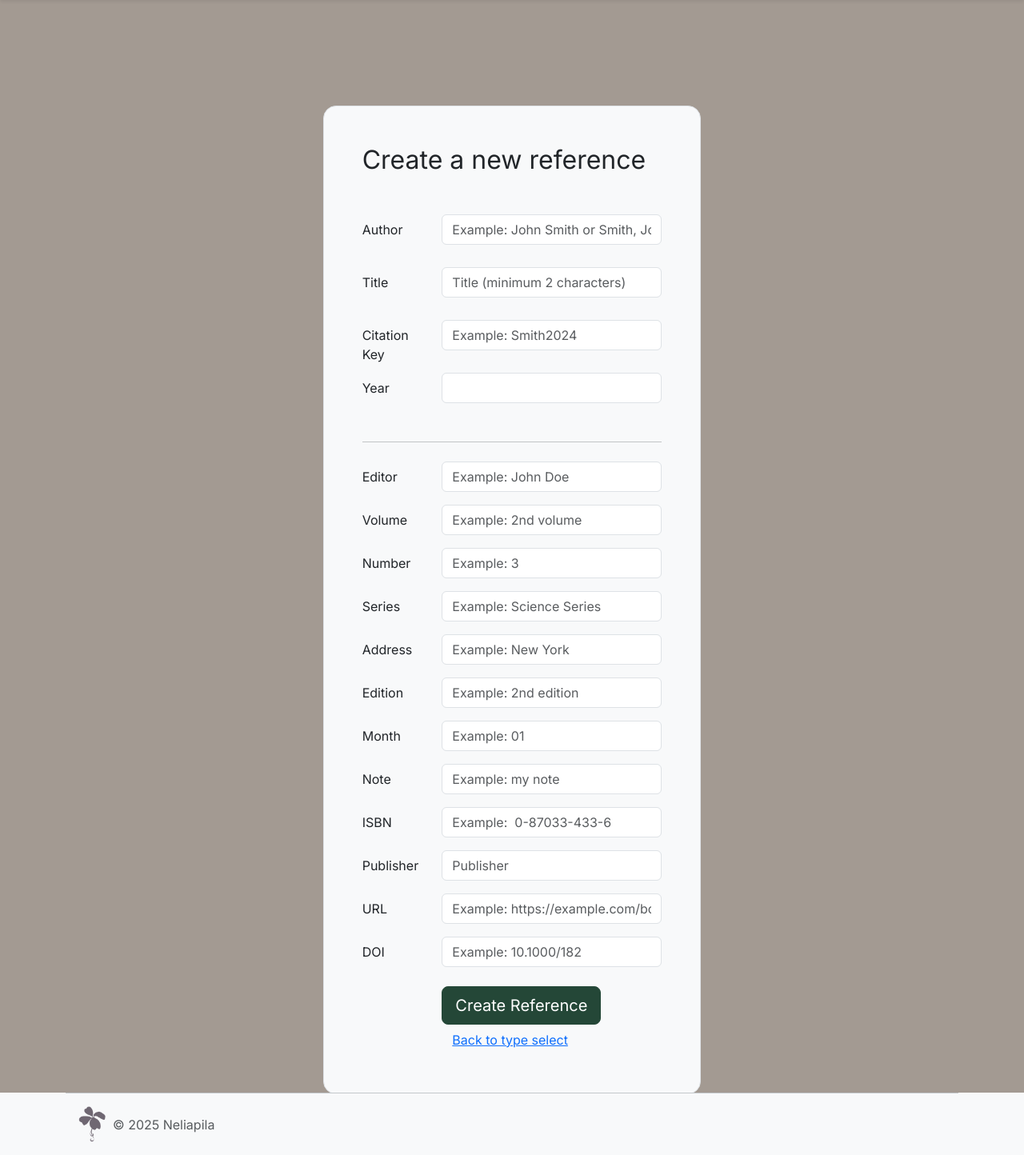
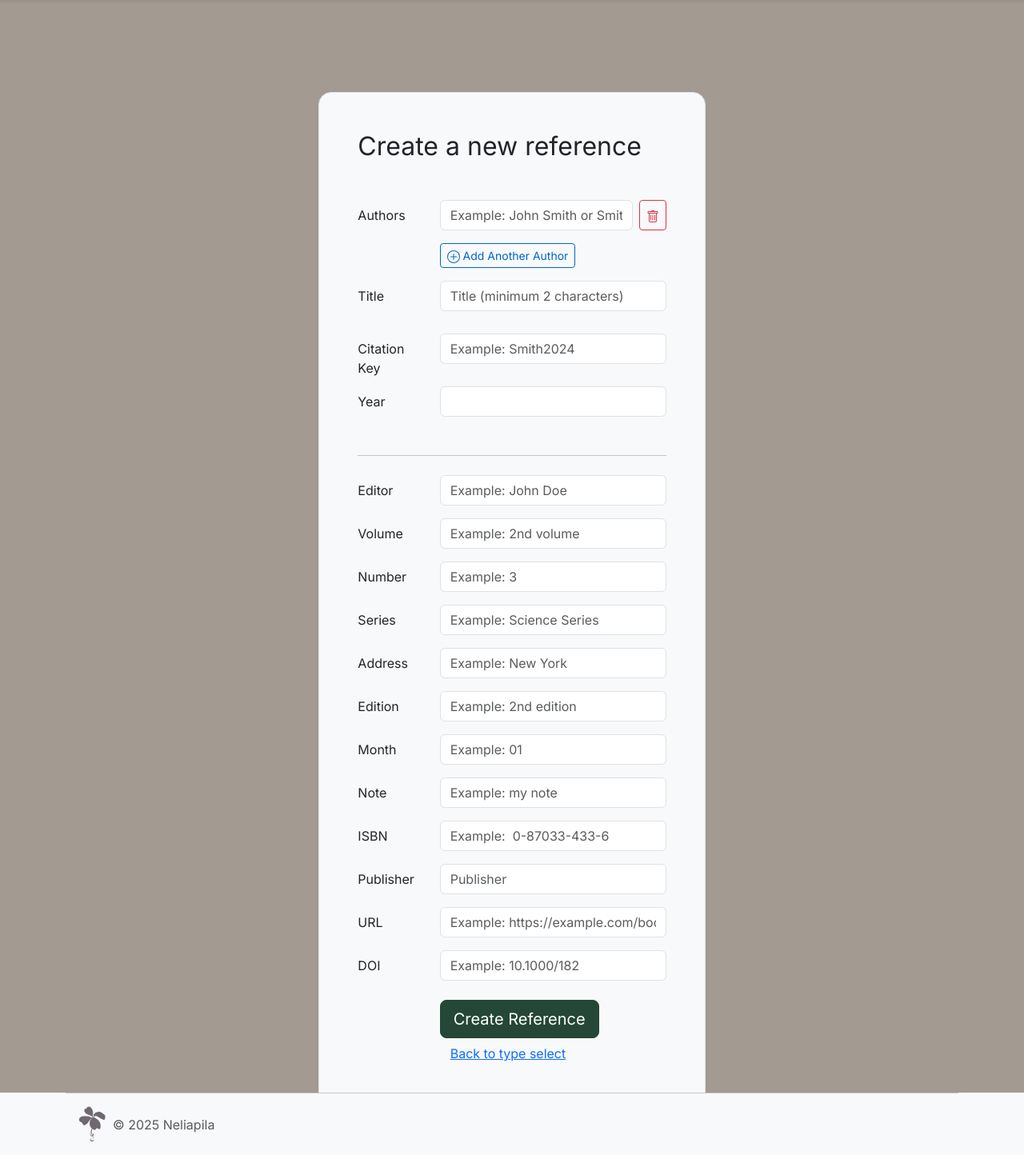
Before and after one commit to kortekoski/ohtuminiprojekti, a Flask app: page /new_reference/book in a window 1280 px wide. Shown: the part 56-1500 px from the top of the page at 80% size. Run offline with Flask 3, Linux system fonts and the light colour scheme.

Commit message:
Add multiple authors template script

```diff
--- a/src/templates/add_reference_base.html
+++ b/src/templates/add_reference_base.html
@@ -15,23 +15,59 @@ Create a new reference
           Create a new reference
         {% endif %}
       </h2>
-      <form action="{% if reference %}/update_reference/{{ reference.id }}{% else %}/create_reference{% endif %}" method="post">
+      <form action="{% if reference %}/update_reference/{{ reference.id }}{% else %}/create_reference{% endif %}" method="post" id="referenceForm" onsubmit="return concatenateAuthors()">
         <!-- Hidden field for the type -->
         <input type="hidden" name="reftype" value="{% block reftype_value %}{% endblock %}">
+        <!-- Hidden field that will contain concatenated authors -->
+        <input type="hidden" name="author" id="authorConcatenated">
 
         <!-- common fields for all references -->
-        <div class="row mb-1">
-          <label for="author" class="col-sm-3 col-form-label">Author</label><br>
+        <div class="row mb-3">
+          <label class="col-sm-3 col-form-label">Authors</label>
           <div class="col-sm-9">
-            <input
-              type="text"
-              id="author"
-              name="author"
-              class="form-control"
-              required placeholder="Example: John Smith or Smith, John"
-              value="{% if reference %}{{ reference.author }}{% endif %}"
-            >
-            <br>
+            <div id="authorsContainer">
+              {% if reference %}
+                {% for author in reference.author.split(' and ') %}
+              <div class="author-entry mb-2 d-flex gap-2">
+                <input
+                  type="text"
+                  class="form-control author-input"
+                  required
+                  placeholder="Example: John Smith or Smith, John"
+                  value="{{ author.strip() }}"
+                >
+                <button type="button" class="btn btn-outline-danger btn-sm remove-author" onclick="removeAuthor(this)">
+                  <svg xmlns="http://www.w3.org/2000/svg" width="16" height="16" fill="currentColor" class="bi bi-trash" viewBox="0 0 16 16">
+                    <path d="M5.5 5.5A.5.5 0 0 1 6 6v6a.5.5 0 0 1-1 0V6a.5.5 0 0 1 .5-.5m2.5 0a.5.5 0 0 1 .5.5v6a.5.5 0 0 1-1 0V6a.5.5 0 0 1 .5-.5m3 .5a.5.5 0 0 0-1 0v6a.5.5 0 0 0 1 0z"/>
+                    <path d="M14.5 3a1 1 0 0 1-1 1H13v9a2 2 0 0 1-2 2H5a2 2 0 0 1-2-2V4h-.5a1 1 0 0 1-1-1V2a1 1 0 0 1 1-1H6a1 1 0 0 1 1-1h2a1 1 0 0 1 1 1h3.5a1 1 0 0 1 1 1zM4.118 4 4 4.059V13a1 1 0 0 0 1 1h6a1 1 0 0 0 1-1V4.059L11.882 4zM2.5 3h11V2h-11z"/>
+                  </svg>
+                </button>
+              </div>
+                {% endfor %}
+              {% else %}
+              <div class="author-entry mb-2 d-flex gap-2">
+                <input
+                  type="text"
+                  class="form-control author-input"
+                  required
+                  placeholder="Example: John Smith or Smith, John"
+                >
+                <button type="button" class="btn btn-outline-danger btn-sm remove-author" onclick="removeAuthor(this)">
+                  <svg xmlns="http://www.w3.org/2000/svg" width="16" height="16" fill="currentColor" class="bi bi-trash" viewBox="0 0 16 16">
+                    <path d="M5.5 5.5A.5.5 0 0 1 6 6v6a.5.5 0 0 1-1 0V6a.5.5 0 0 1 .5-.5m2.5 0a.5.5 0 0 1 .5.5v6a.5.5 0 0 1-1 0V6a.5.5 0 0 1 .5-.5m3 .5a.5.5 0 0 0-1 0v6a.5.5 0 0 0 1 0z"/>
+                    <path d="M14.5 3a1 1 0 0 1-1 1H13v9a2 2 0 0 1-2 2H5a2 2 0 0 1-2-2V4h-.5a1 1 0 0 1-1-1V2a1 1 0 0 1 1-1H6a1 1 0 0 1 1-1h2a1 1 0 0 1 1 1h3.5a1 1 0 0 1 1 1zM4.118 4 4 4.059V13a1 1 0 0 0 1 1h6a1 1 0 0 0 1-1V4.059L11.882 4zM2.5 3h11V2h-11z"/>
+                  </svg>
+                </button>
+              </div>
+              {% endif %}
+            </div>
+            <button type="button" class="btn btn-outline-primary btn-sm mt-2" onclick="addAuthor()">
+              <svg xmlns="http://www.w3.org/2000/svg" width="16" height="16" fill="currentColor" class="bi bi-plus-circle" viewBox="0 0 16 16">
+                <path d="M8 15A7 7 0 1 1 8 1a7 7 0 0 1 0 14m0 1A8 8 0 1 0 8 0a8 8 0 0 0 0 16"/>
+                <path d="M8 4a.5.5 0 0 1 .5.5v3h3a.5.5 0 0 1 0 1h-3v3a.5.5 0 0 1-1 0v-3h-3a.5.5 0 0 1 0-1h3v-3A.5.5 0 0 1 8 4"/>
+              </svg>
+              Add Another Author
+            </button>
           </div>
         </div>
         <div class="row mb-1">
@@ -96,4 +132,57 @@ Create a new reference
     </div>
   </div>
 </div>
+
+<script>
+  function addAuthor() {
+    const container = document.getElementById('authorsContainer');
+    const newEntry = document.createElement('div');
+    newEntry.className = 'author-entry mb-2 d-flex gap-2';
+    newEntry.innerHTML = `
+      <input
+        type="text"
+        class="form-control author-input"
+        required
+        placeholder="Example: John Smith or Smith, John"
+      >
+      <button type="button" class="btn btn-outline-danger btn-sm remove-author" onclick="removeAuthor(this)">
+        <svg xmlns="http://www.w3.org/2000/svg" width="16" height="16" fill="currentColor" class="bi bi-trash" viewBox="0 0 16 16">
+          <path d="M5.5 5.5A.5.5 0 0 1 6 6v6a.5.5 0 0 1-1 0V6a.5.5 0 0 1 .5-.5m2.5 0a.5.5 0 0 1 .5.5v6a.5.5 0 0 1-1 0V6a.5.5 0 0 1 .5-.5m3 .5a.5.5 0 0 0-1 0v6a.5.5 0 0 0 1 0z"/>
+          <path d="M14.5 3a1 1 0 0 1-1 1H13v9a2 2 0 0 1-2 2H5a2 2 0 0 1-2-2V4h-.5a1 1 0 0 1-1-1V2a1 1 0 0 1 1-1H6a1 1 0 0 1 1-1h2a1 1 0 0 1 1 1h3.5a1 1 0 0 1 1 1zM4.118 4 4 4.059V13a1 1 0 0 0 1 1h6a1 1 0 0 0 1-1V4.059L11.882 4zM2.5 3h11V2h-11z"/>
+        </svg>
+      </button>
+    `;
+    container.appendChild(newEntry);
+  }
+
+  function removeAuthor(button) {
+    const container = document.getElementById('authorsContainer');
+    const entries = container.querySelectorAll('.author-entry');
+
+    // Prevent removing the last author entry
+    if (entries.length > 1) {
+      button.parentElement.remove();
+    } else {
+      alert('At least one author is required');
+    }
+  }
+
+  function concatenateAuthors() {
+    const inputs = document.querySelectorAll('.author-input');
+    const authors = Array.from(inputs)
+      .map(input => input.value.trim())
+      .filter(value => value !== '');
+
+    if (authors.length === 0) {
+      alert('At least one author is required');
+      return false;
+    }
+
+    // Concatenate with ' and ' delimiter
+    const concatenated = authors.join(' and ');
+    document.getElementById('authorConcatenated').value = concatenated;
+
+    return true;
+  }
+</script>
 {% endblock %}
```
Also changed, not shown: src/services/validation_service.py (+0 -7 lines).
